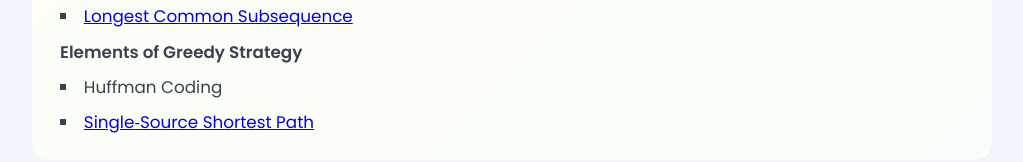
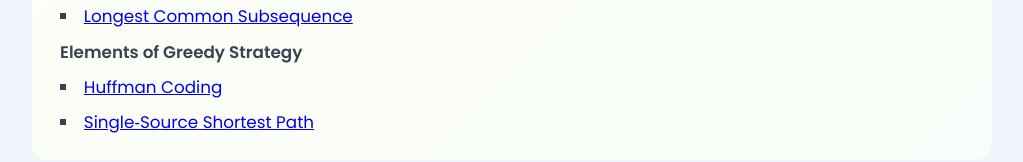
Before and after one commit to Parthasarathi-c/algorithms, a plain HTML site: page index.html in a window 1280 px wide. Both pictures are taken after a click on the element "UNIT III – Dynamic Programming & Greedy". Shown: the part 443-605 px from the top of the page, without its empty margins (128-1151 px from the left). Drawn offline with Linux system fonts and the light colour scheme.

Commit message:
Update index.html

```diff
--- a/index.html
+++ b/index.html
@@ -87,7 +87,7 @@
         </ul>
         <strong>Elements of Greedy Strategy</strong>
         <ul>
-          <li>Huffman Coding</li>
+          <li><a href="huff.html" class="algo-link">Huffman Coding</a></li>
           <li><a href="short.html" class="algo-link">Single‑Source Shortest Path</a></li>
         </ul>
       </div>
```
